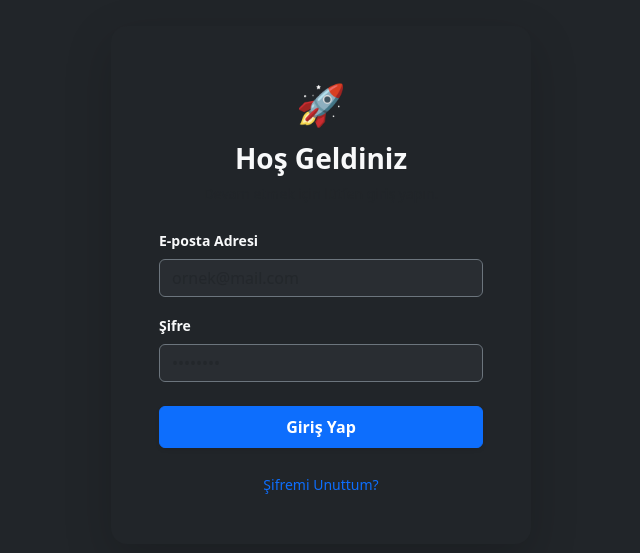
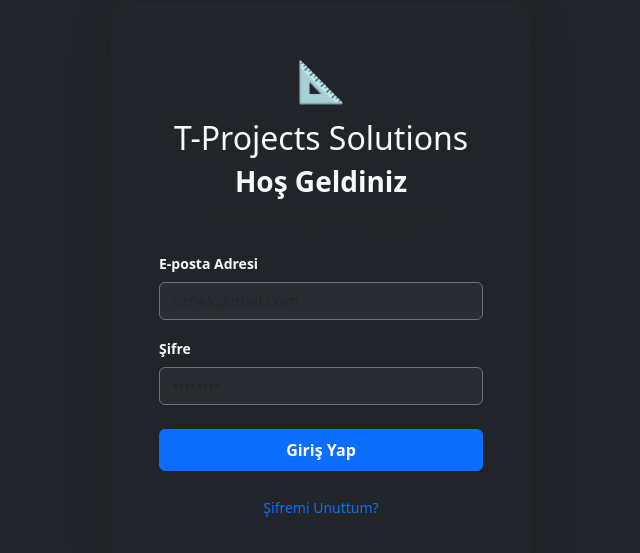
Before and after one commit to tolgakartal-info/react-frontend-design, a React (Vite) app: page / in a window 1280 px wide. Shown: the part 115-668 px from the top of the page, without its empty margins (319-959 px from the left). Built offline with nearby package versions, Linux system fonts and the light colour scheme.

Commit message:
Login Sayfası Görünüm düzeltmesi

```diff
--- a/src/pages/LoginPage.jsx
+++ b/src/pages/LoginPage.jsx
@@ -15,6 +15,7 @@ export default function LoginPage({ isDark, screenSize, onLoginSubmit }) {
     };
 
     const handleSubmit = (e) => {
+        // burda apiden token alınacak
         e.preventDefault();
         setLoading(true);
 
@@ -40,8 +41,9 @@ export default function LoginPage({ isDark, screenSize, onLoginSubmit }) {
             >
                 <div className="card-body p-4">
                     <div className="text-center mb-4">
-                        <div className="fs-1 mb-2">🚀</div>
-                        <h2 className="fw-bold fs-3">Hoş Geldiniz</h2>
+                        <div className="fs-1 mb-2">📐</div>
+                        <h2>T-Projects Solutions</h2>
+                        <h3 className="fw-bold fs-3">Hoş Geldiniz</h3>
                         <p className={`text-muted small ${isDark ? 'text-secondary' : ''}`}>
                             Devam etmek için lütfen giriş yapın.
                         </p>
```
